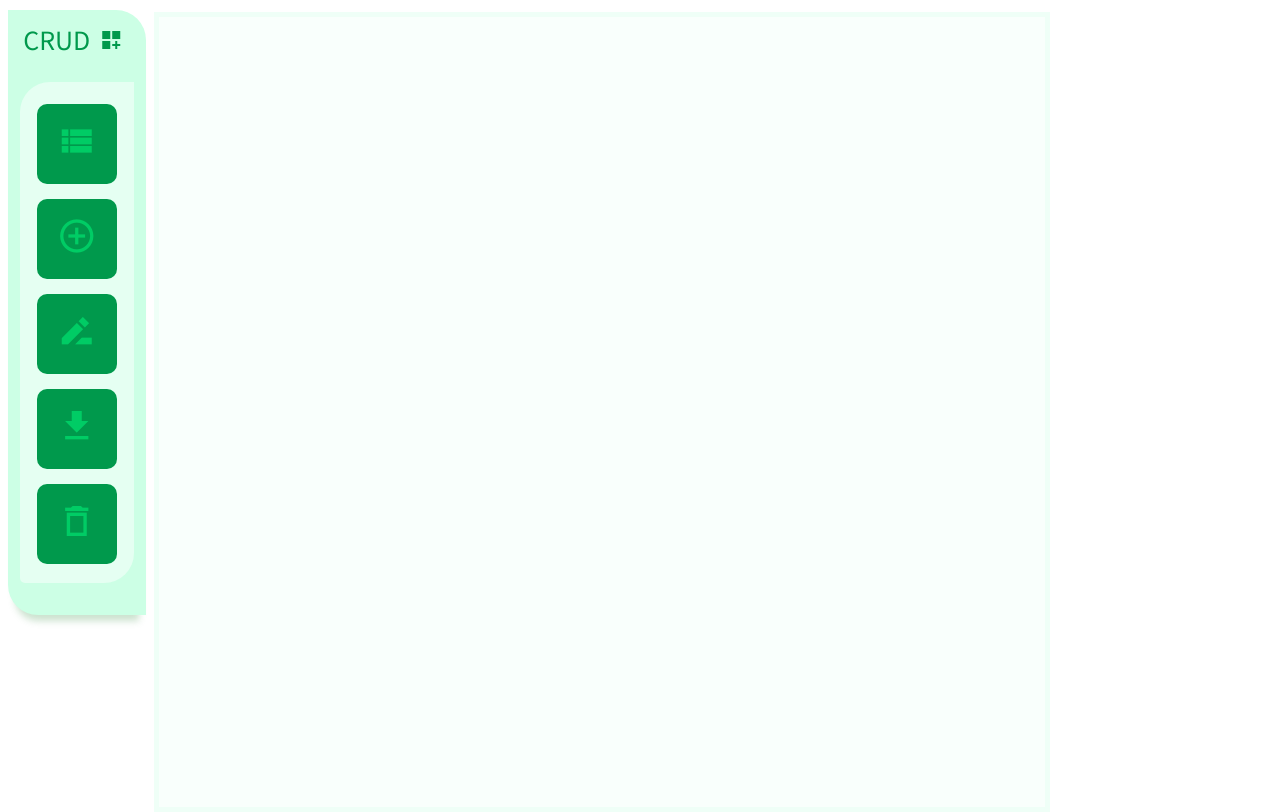
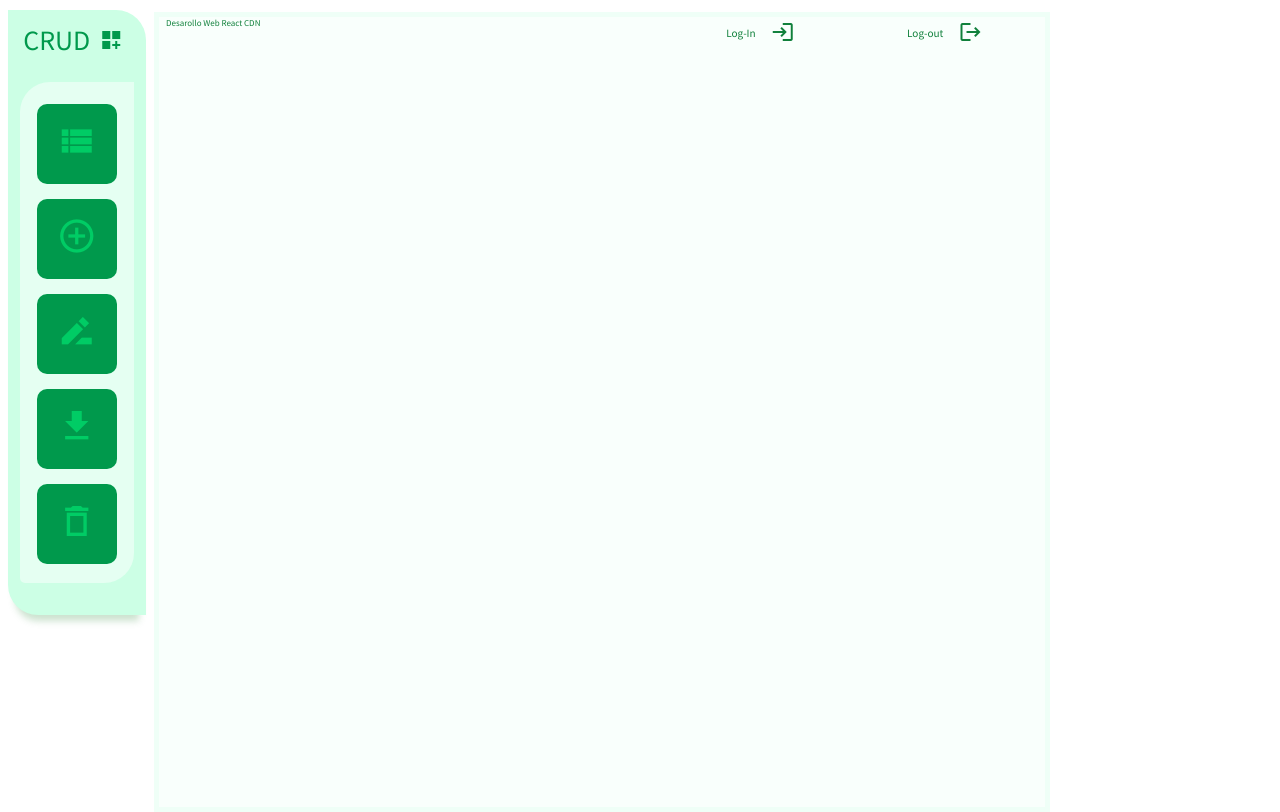
Before and after one commit to ByronSilvaOlvera/HTML-CSS-Puro-React-CDN, a plain HTML site: page menucrud/index.html in a window 1280 px wide. Drawn offline with nearby package versions, Linux system fonts and the light colour scheme; some packages are replaced by stand-ins of ours; a script that the page names is missing.

Commit message:
vista log in out

```diff
--- a/menucrud/Contenido.js
+++ b/menucrud/Contenido.js
@@ -2,10 +2,28 @@ const Route = ReactRouterDOM.Route;
 
 const Contenido = () =>(
     <div className="nav-lateral-der">
+        <div className="header-contenido" >
+            <div className="item-name">
+                Desarollo Web React CDN
+            </div>
+            <div className="grid-item item-log-in-out">
+                <div>
+                    <span>Log-In</span>
+                    <span class="material-icons">login</span>
+                </div>
+                <div>
+                    <span>Log-out</span>
+                    <span class="material-icons">logout</span>
+                </div>
+            </div>
+        </div>
+
+        <Route path="/home" exact component={Add} />
         <Route path="/add" exact component={Add} />
         <Route path="/edit" exact component={Edit} />
         <Route path="/get" exact component={Get} />
         <Route path="/delete" component={Delete} />
         <Route path="/list" component={List} />
+
     </div>
 )
--- a/menucrud/styles.scss
+++ b/menucrud/styles.scss
@@ -103,10 +103,49 @@ $menu :#ccffe5;
     width  : 70%;
     height : 100vh;
     font-family: 'Open Sans', 'Roboto','Noto Sans JP', sans-serif ;
-    padding: 20px;
+    padding: 0.8rem 20px, 20px, 20px;
     margin: 12px 0 0 0;
     background-color:  #f9fffc;
     border: 5px solid #effff7 ;
+
+    .header-contenido{
+        color: rgb(16, 128, 59);
+        display: grid;
+        grid-column-gap: 20px;
+        grid-template-columns: auto auto auto;
+        margin : 0 0 0.5rem 0;
+
+        .item-name{
+            grid-column: 1/3;
+            text-align: left;
+            padding: 0 0 0 0.5rem;
+            font-size: 8px;
+
+        }
+
+        .item-log-in-out{
+            height: 2rem;
+            div{
+                display: flex;
+                justify-content: center;
+                align-items: center;
+                span{
+                    margin: 0 0.7rem 0 0.3rem;
+                }
+            }
+            div:hover{
+                background-color: rgb(247, 252, 247);
+                box-shadow: 0 13px 20px -17px #4c995849;
+                font-size: 12px;
+            }
+            display: grid;
+            grid-template-columns: auto auto;
+            font-size: 10px;
+            padding: 0.2rem;
+            align-items: center;
+            text-align: center;
+        }
+    }
 }
 
 
```
Also changed, not shown: menucrud/pages/inicio.js (added), menucrud/styles.css, 4 other files.
